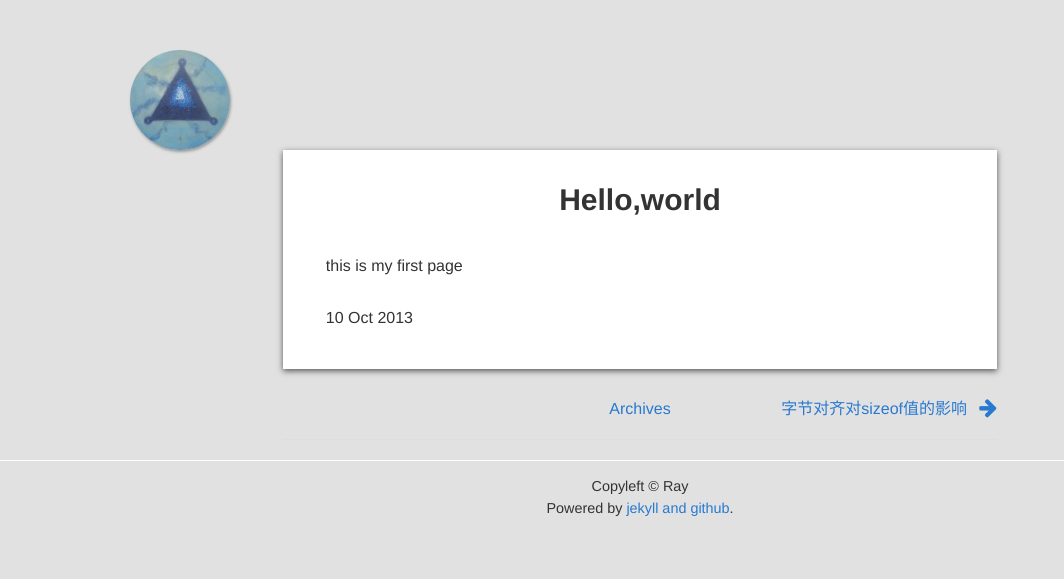
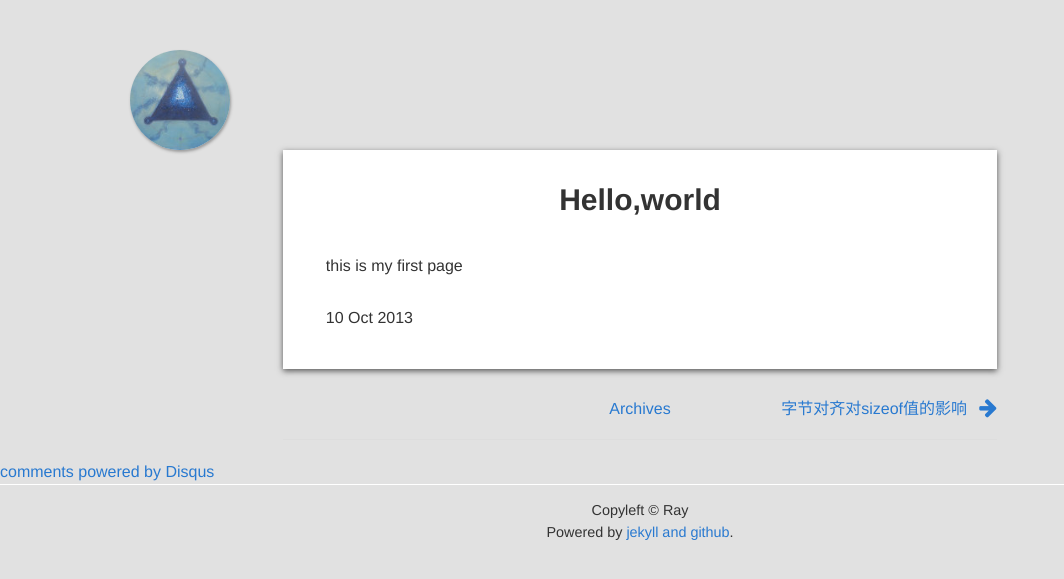
Before and after one commit to ray7551/empty, a Jekyll site: the page built from _posts/2013-10-10-hello-world.html, in a window 1280 px wide. Shown: the top 579 px of the page, without its empty margins (0-1064 px from the left). Built offline with Jekyll 4.4.1, drawn with Linux system fonts in a browser that asks for light colours; nearby versions of some CDN libraries; Markdown is read by kramdown in place of the engine named in the settings; comment, search, counter and statistics services are not loaded; some of the changed lines change nothing that is shown.

Commit message:
Update default.html
Add Disqus.

```diff
--- a/_layouts/default.html
+++ b/_layouts/default.html
@@ -81,6 +81,22 @@
 		{% endif %}
 	</div>
 
+	<div id="disqus_thread"></div>
+	<script type="text/javascript">
+	/* * * CONFIGURATION VARIABLES: EDIT BEFORE PASTING INTO YOUR WEBPAGE * * */
+	var disqus_shortname = 'emptysea'; // required: replace example with your forum shortname
+
+	/* * * DON'T EDIT BELOW THIS LINE * * */
+	(function() {
+		var dsq = document.createElement('script'); dsq.type = 'text/javascript'; dsq.async = true;
+		dsq.src = '//' + disqus_shortname + '.disqus.com/embed.js';
+		(document.getElementsByTagName('head')[0] || document.getElementsByTagName('body')[0]).appendChild(dsq);
+	})();
+	</script>
+	<noscript>Please enable JavaScript to view the <a href="http://disqus.com/?ref_noscript">comments powered by Disqus.</a></noscript>
+	<a href="http://disqus.com" class="dsq-brlink">comments powered by <span class="logo-disqus">Disqus</span></a>
+
+
 	<footer id="footer">
 	  <!-- social links
 	  <a href="{{.author_github_profile_link}}">github</a> •
```
